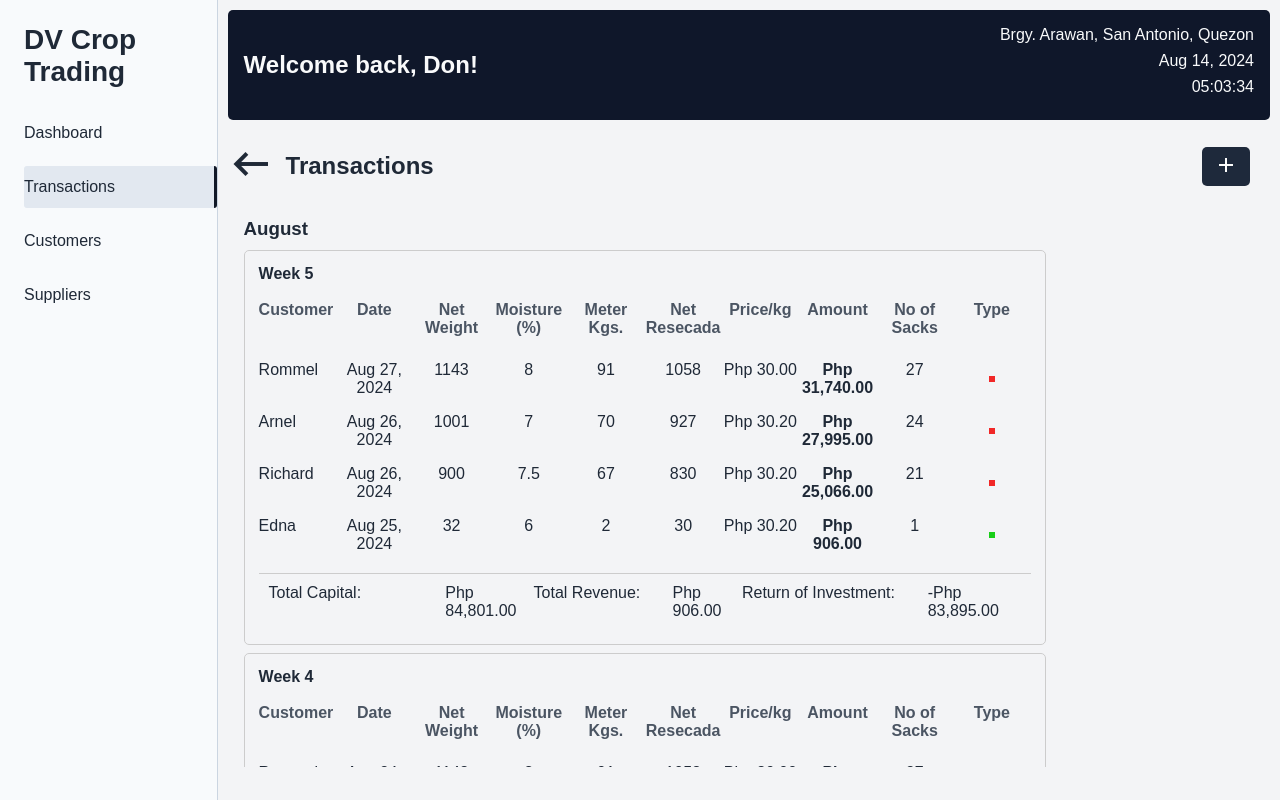
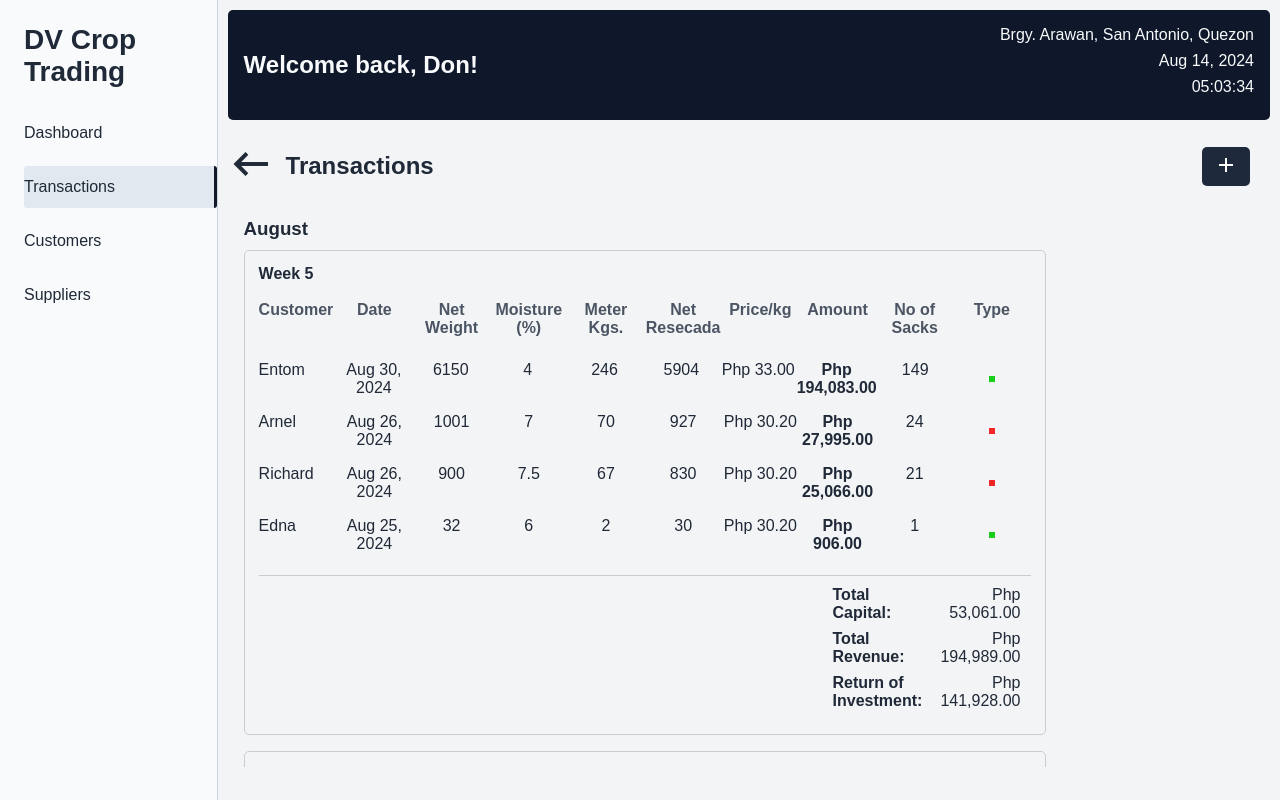
Before and after one commit to marcdaveee/dv-crop-retail-system, an Angular app: page /transactions in a window 1280 px wide. Built offline with nearby package versions, Linux system fonts and the light colour scheme; data requests are answered from the project's data file.

Commit message:
Adjust Transaction Summary Alignment

```diff
--- a/server/db.json
+++ b/server/db.json
@@ -77,16 +77,16 @@
   "transactions": [
     {
       "id": 1,
-      "date": "Aug-27-2024",
-      "supplier": "Rommel",
-      "netWeight": 1143,
-      "moisture": 8,
-      "meterKgs": 91,
-      "netResecada": 1058,
-      "pricePerKg": 30,
-      "amount": 31740,
-      "noOfSacks": 27,
-      "type": "incoming"
+      "date": "Aug-30-2024",
+      "supplier": "Entom",
+      "netWeight": 6150,
+      "moisture": 4,
+      "meterKgs": 246,
+      "netResecada": 5904,
+      "pricePerKg": 33,
+      "amount": 194083,
+      "noOfSacks": 149,
+      "type": "outgoing"
     },
 
     {
--- a/src/app/layout-template/layout/transactions/transactions.component.css
+++ b/src/app/layout-template/layout/transactions/transactions.component.css
@@ -71,7 +71,7 @@
   border: 1px solid #ccc;
   border-radius: 5px;
   padding: 14px;
-  margin-bottom: 8px;
+  margin-bottom: 16px;
 }
 
 .table-head {
@@ -88,20 +88,27 @@
 }
 
 .transaction-summary {
-  margin-top: 12px;
+  margin-top: 14px;
   border-top: 1px solid #ccc;
   padding: 10px;
   display: flex;
-  justify-content: end;
+  gap: 8px;
+  align-items: end;
+  flex-direction: column;
 }
 
 .transaction-computation {
+  width: 25%;
   display: grid;
-  grid-template-columns: 2fr 1fr;
+  grid-template-columns: 1fr 1fr;
 }
 
 .text-sm {
   font-size: 14px;
+}
+
+.text-end {
+  text-align: end;
 }
 
 /* Incoming or Outgoing styles */
--- a/src/app/layout-template/layout/transactions/transactions.component.html
+++ b/src/app/layout-template/layout/transactions/transactions.component.html
@@ -27,7 +27,12 @@
   </div>
 </div>
 
-<div class="transaction-wrapper">
+<div *ngIf="isLoading" class="text-center fw-600"><h3>Loading...</h3></div>
+<div *ngIf="errorMessage !== ''" class="text-center fw-600">
+  <h1>{{ errorMessage }}</h1>
+</div>
+
+<div class="transaction-wrapper" *ngIf="transactionList.length !== 0">
   <div class="transaction-body">
     <div
       *ngFor="
@@ -89,31 +94,31 @@
 
           <div class="transaction-summary">
             <div class="transaction-computation">
-              <div>Total Capital:</div>
-              <div>
+              <div class="fw-600">Total Capital:</div>
+              <div class="text-end">
                 {{
                   getTotalCapital(weeklyTransaction.transactions)
-                    | currency : "Php "
+                    | currency : " Php "
                 }}
               </div>
             </div>
             <div class="transaction-computation">
-              <div>Total Revenue:</div>
+              <div class="fw-600">Total Revenue:</div>
 
-              <div>
+              <div class="text-end">
                 {{
                   getTotalRevenues(weeklyTransaction.transactions)
-                    | currency : "Php "
+                    | currency : " Php "
                 }}
               </div>
             </div>
 
             <div class="transaction-computation">
-              <div>Return of Investment:</div>
-              <div>
+              <div class="fw-600">Return of Investment:</div>
+              <div class="text-end">
                 {{
                   getReturnOfInvestment(weeklyTransaction.transactions)
-                    | currency : "Php "
+                    | currency : " Php "
                 }}
               </div>
             </div>
--- a/src/app/layout-template/layout/transactions/transactions.component.ts
+++ b/src/app/layout-template/layout/transactions/transactions.component.ts
@@ -13,6 +13,8 @@ import { TransactionService } from '../../../services/transaction.service';
 })
 export class TransactionsComponent {
   transactionList: ITransaction[] = [];
+  isLoading = true;
+  errorMessage = '';
   groupedTransactions: IGroupedTransaction = { transactionPerMonth: [] };
 
   constructor(private _transactionService: TransactionService) {
@@ -24,9 +26,12 @@ export class TransactionsComponent {
             this.transactionList
           );
         console.log(res);
+        this.isLoading = false;
       },
       error: (err) => {
         console.log(err);
+        this.errorMessage = 'Failed to load data.';
+        this.isLoading = false;
       },
     });
   }
```
